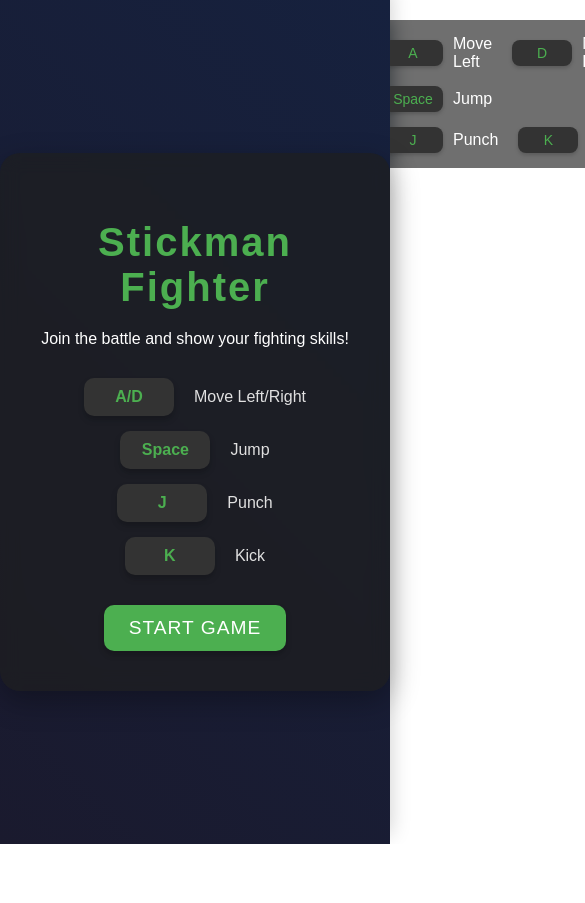
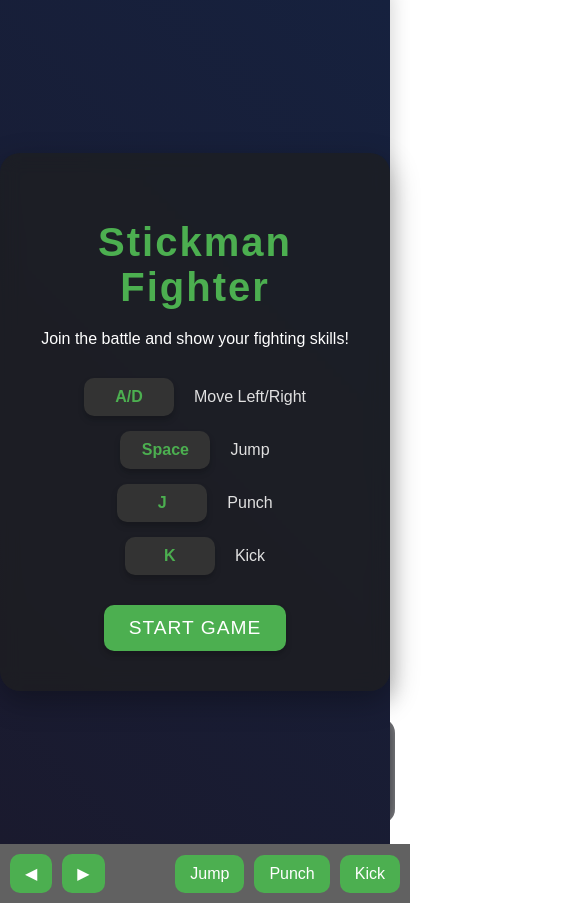
Before and after one commit to RohanBisht33/Stickman-Fighter, a website: page index.html in a window 390 px wide. Shown: the top 903 px of the page, 585 px wide, since content can reach past the window. Before the commit the page ends 844 px from the top, so only its background shows below. Drawn offline with nearby package versions, Linux system fonts and the light colour scheme.

Commit message:
walls fix and responsive ui

```diff
--- a/client.js
+++ b/client.js
@@ -2,9 +2,13 @@ const canvas = document.getElementById("gameCanvas");
 const ctx = canvas.getContext("2d");
 const startButton = document.getElementById("startButton");
 const welcomeScreen = document.getElementById("welcomeScreen");
+const mobileControlsContainer = document.getElementById("mobile-controls");
+
 let players = {};
 let localPlayer = null;
 let isGameStarted = false;
+let isMobile = window.innerWidth <= 768;
+
 
 window.addEventListener("beforeunload", () => {
     window.socket.emit("playerInactive", { id: window.socket.id });
@@ -19,6 +23,70 @@ function resizeCanvas() {
 
     canvas.style.width = '100%';
     canvas.style.height = '100%';
+
+    // Toggle mobile controls
+    if (window.innerWidth <= 768) {
+        isMobile = true;
+        mobileControlsContainer.style.display = 'flex';
+        setupMobileControls();
+    } else {
+        isMobile = false;
+        mobileControlsContainer.style.display = 'none';
+    }
+}
+
+function setupMobileControls() {
+    const leftBtn = document.getElementById('mobile-left');
+    const rightBtn = document.getElementById('mobile-right');
+    const jumpBtn = document.getElementById('mobile-jump');
+    const punchBtn = document.getElementById('mobile-punch');
+    const kickBtn = document.getElementById('mobile-kick');
+
+    // Touch event handlers
+    function startMove(direction) {
+        keys[direction] = true;
+    }
+
+    function stopMove(direction) {
+        keys[direction] = false;
+    }
+
+    leftBtn.addEventListener('touchstart', () => startMove('a'), { passive: true });
+    leftBtn.addEventListener('touchend', () => stopMove('a'), { passive: true });
+
+    rightBtn.addEventListener('touchstart', () => startMove('d'), { passive: true });
+    rightBtn.addEventListener('touchend', () => stopMove('d'), { passive: true });
+
+    jumpBtn.addEventListener('touchstart', () => {
+        if (localPlayer) localPlayer.jump();
+    }, { passive: true });
+
+    punchBtn.addEventListener('touchstart', () => {
+        if (localPlayer) localPlayer.addCombo('punch');
+    }, { passive: true });
+
+    kickBtn.addEventListener('touchstart', () => {
+        if (localPlayer) localPlayer.addCombo('kick');
+    }, { passive: true });
+
+    // Optional: Add device orientation for mobile tilt controls
+    if (window.DeviceOrientationEvent) {
+        window.addEventListener('deviceorientation', handleOrientation);
+    }
+}
+
+function handleOrientation(event) {
+    if (!isMobile || !localPlayer) return;
+
+    const beta = event.beta; // Front to back tilt
+    const gamma = event.gamma; // Left to right tilt
+
+    // Simple tilt-based movement
+    if (gamma > 10) {
+        localPlayer.move("right");
+    } else if (gamma < -10) {
+        localPlayer.move("left");
+    }
 }
 
 // Call on load and window resize
@@ -152,9 +220,33 @@ class Stickman {
             this.jumpCooldown = 0;
             this.canAirDash = true;
         }
+        const wallWidth = 20; // Width of invisible walls
+
+        // Left wall
+        if (this.x < wallWidth) {
+            this.x = wallWidth;
+            this.velX = 0;
+        }
+
+        // Right wall
+        if (this.x > canvas.width - this.width - wallWidth) {
+            this.x = canvas.width - this.width - wallWidth;
+            this.velX = 0;
+        }
 
         // Screen boundaries
         this.x = Math.max(0, Math.min(this.x, canvas.width - this.width));
+    }
+
+    // Method to draw wall boundaries (for visual debugging)
+    drawWalls() {
+        ctx.fillStyle = 'rgba(255, 0, 0, 0.1)'; // Semi-transparent red
+
+        // Left wall
+        ctx.fillRect(0, 0, 20, canvas.height);
+
+        // Right wall
+        ctx.fillRect(canvas.width - 20, 0, 20, canvas.height);
     }
 
     drawStickman() {
--- a/index.html
+++ b/index.html
@@ -2,7 +2,7 @@
 <html lang="en">
 <head>
     <meta charset="UTF-8">
-    <meta name="viewport" content="width=device-width, initial-scale=1.0">
+    <meta name="viewport" content="width=device-width, initial-scale=1.0, maximum-scale=1.0, user-scalable=no">
     <title>Stickman Fighter</title>
     <link rel="stylesheet" href="styles.css">
 </head>
@@ -64,6 +64,18 @@
             </div>
         </div>
         <canvas id="gameCanvas"></canvas>
+        <!-- Mobile Controls -->
+        <div id="mobile-controls" class="mobile-controls">
+            <div class="mobile-movement">
+                <button id="mobile-left" class="mobile-btn">◀</button>
+                <button id="mobile-right" class="mobile-btn">▶</button>
+            </div>
+            <div class="mobile-actions">
+                <button id="mobile-jump" class="mobile-btn">Jump</button>
+                <button id="mobile-punch" class="mobile-btn">Punch</button>
+                <button id="mobile-kick" class="mobile-btn">Kick</button>
+            </div>
+        </div>
     </div>
     <script src="/socket.io/socket.io.js"></script>
     <script src="client.js"></script>
--- a/styles.css
+++ b/styles.css
@@ -221,3 +221,65 @@ body {
     background-color: #4CAF50;
     color: #121212;
 }
+/* Add these mobile-specific styles at the end of your existing styles.css */
+@media screen and (max-width: 768px) {
+    .game-container {
+        flex-direction: column;
+    }
+
+    .game-info {
+        position: relative;
+        flex-direction: column;
+        align-items: center;
+        padding: 10px;
+    }
+
+    .player-stats {
+        width: 100%;
+        justify-content: space-between;
+        margin-bottom: 10px;
+    }
+
+    .game-controls {
+        display: none; /* Hide desktop controls */
+    }
+
+    .mobile-controls {
+        display: flex;
+        justify-content: space-between;
+        align-items: center;
+        width: 100%;
+        padding: 10px;
+        background: rgba(30, 30, 30, 0.7);
+    }
+
+    .mobile-movement {
+        display: flex;
+        gap: 10px;
+    }
+
+    .mobile-actions {
+        display: flex;
+        gap: 10px;
+    }
+
+    .mobile-btn {
+        background-color: #4CAF50;
+        color: white;
+        border: none;
+        padding: 10px 15px;
+        border-radius: 10px;
+        font-size: 1em;
+        cursor: pointer;
+        touch-action: manipulation; /* Prevent double-tap zoom */
+    }
+
+    .mobile-btn:active {
+        background-color: #45a049;
+    }
+
+    #gameCanvas {
+        order: -1; /* Ensure canvas is above controls */
+        height: calc(100vh - 150px); /* Adjust based on controls height */
+    }
+}
```
